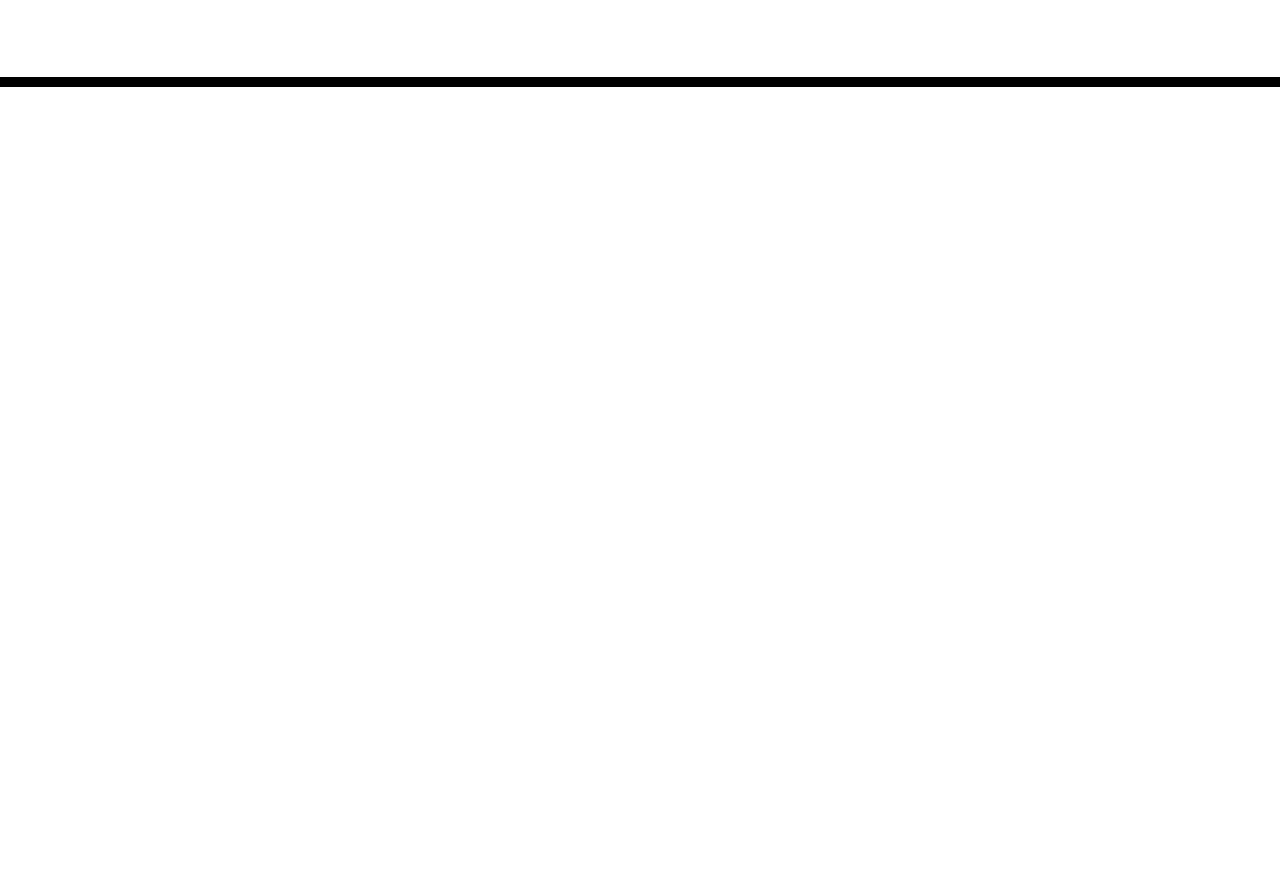
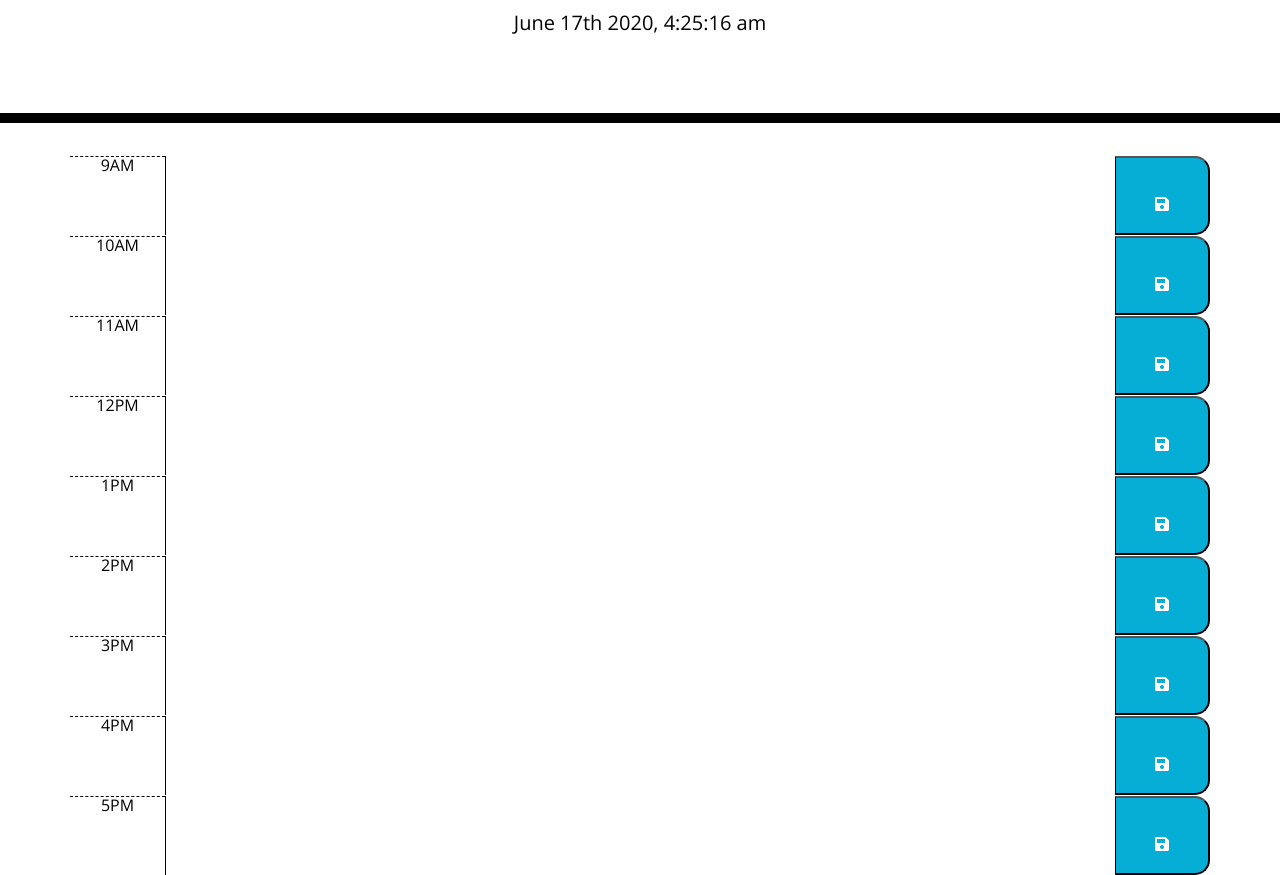
Before and after one commit to Vulgarity2Elegance/05-WorkDay-Scheduler, a plain HTML site: page index.html in a window 1280 px wide. Shown: the part 181-1056 px from the top of the page. Before the commit the page ends 800 px from the top, so only its background shows below. Drawn offline with nearby package versions, Linux system fonts and the light colour scheme.

Commit message:
Using moment.js to display current day, date and time.

```diff
--- a/index.html
+++ b/index.html
@@ -30,11 +30,111 @@
             </p>
             <p id="currentDay" class="lead"></p>
         </header>
+
         <div class="container">
             <!-- Timeblocks go here -->
+            <div class="row time-block">
+                <span class="hour col-1">9AM</span>
+                <textarea
+                    class="col-10 d-inline-flex"
+                    id="9am-schedule"
+                ></textarea>
+                <button class="saveBtn col-1" data-id="9am">
+                    <i class="fa fa-save" aria-hidden="true"></i>
+                </button>
+            </div>
+
+            <div class="row time-block">
+                <span class="hour col-1" id="10am">10AM</span>
+                <textarea
+                    class="col-10 d-inline-flex"
+                    id="10am-schedule"
+                ></textarea>
+                <button class="saveBtn col-1">
+                    <i class="fa fa-save" aria-hidden="true"></i>
+                </button>
+            </div>
+
+            <div class="row time-block">
+                <span class="hour col-1" id="11am">11AM</span>
+                <textarea
+                    class="col-10 d-inline-flex"
+                    id="11am-schedule"
+                ></textarea>
+                <button class="saveBtn col-1">
+                    <i class="fa fa-save" aria-hidden="true"></i>
+                </button>
+            </div>
+
+            <div class="row time-block">
+                <span class="hour col-1" id="12pm">12PM</span>
+                <textarea
+                    class="col-10 d-inline-flex"
+                    id="12pm-schedule"
+                ></textarea>
+                <button class="saveBtn col-1">
+                    <i class="fa fa-save" aria-hidden="true"></i>
+                </button>
+            </div>
+
+            <div class="row time-block">
+                <span class="hour col-1" id="1pm">1PM</span>
+                <textarea
+                    class="col-10 d-inline-flex"
+                    id="1pm-schedule"
+                ></textarea>
+                <button class="saveBtn col-1">
+                    <i class="fa fa-save" aria-hidden="true"></i>
+                </button>
+            </div>
+
+            <div class="row time-block">
+                <span class="hour col-1" id="2pm">2PM</span>
+                <textarea
+                    class="col-10 d-inline-flex"
+                    id="2pm-schedule"
+                ></textarea>
+                <button class="saveBtn col-1">
+                    <i class="fa fa-save" aria-hidden="true"></i>
+                </button>
+            </div>
+
+            <div class="row time-block">
+                <span class="hour col-1" id="3pm">3PM</span>
+                <textarea
+                    class="col-10 d-inline-flex"
+                    id="3pm-schedule"
+                ></textarea>
+                <button class="saveBtn col-1">
+                    <i class="fa fa-save" aria-hidden="true"></i>
+                </button>
+            </div>
+
+            <div class="row time-block">
+                <span class="hour col-1" id="4pm">4PM</span>
+                <textarea
+                    class="col-10 d-inline-flex"
+                    id="4pm-schedule"
+                ></textarea>
+                <button class="saveBtn col-1">
+                    <i class="fa fa-save" aria-hidden="true"></i>
+                </button>
+            </div>
+
+            <div class="row time-block">
+                <span class="hour col-1" id="5pm">5PM</span>
+                <textarea
+                    class="col-10 d-inline-flex"
+                    id="5pm-schedule"
+                ></textarea>
+                <button class="saveBtn col-1">
+                    <i class="fa fa-save" aria-hidden="true"></i>
+                </button>
+            </div>
         </div>
 
         <script src="https://code.jquery.com/jquery-3.4.1.min.js"></script>
         <script src="https://cdnjs.cloudflare.com/ajax/libs/moment.js/2.24.0/moment.min.js"></script>
+        <script src="script.js"></script>
     </body>
 </html>
--- /dev/null
+++ b/script.js
@@ -0,0 +1,4 @@
+// Using Moment.js dynamically update time in seconds
+setInterval(() => {
+    $("#currentDay").text(moment().format("MMMM Do YYYY, h:mm:ss a"));
+}, 1000);
--- a/style.css
+++ b/style.css
@@ -68,4 +68,5 @@ textarea {
 .saveBtn i:hover {
     font-size: 20px;
     transition: all 0.3s ease-in-out;
+    color: #000000;
 }
```
